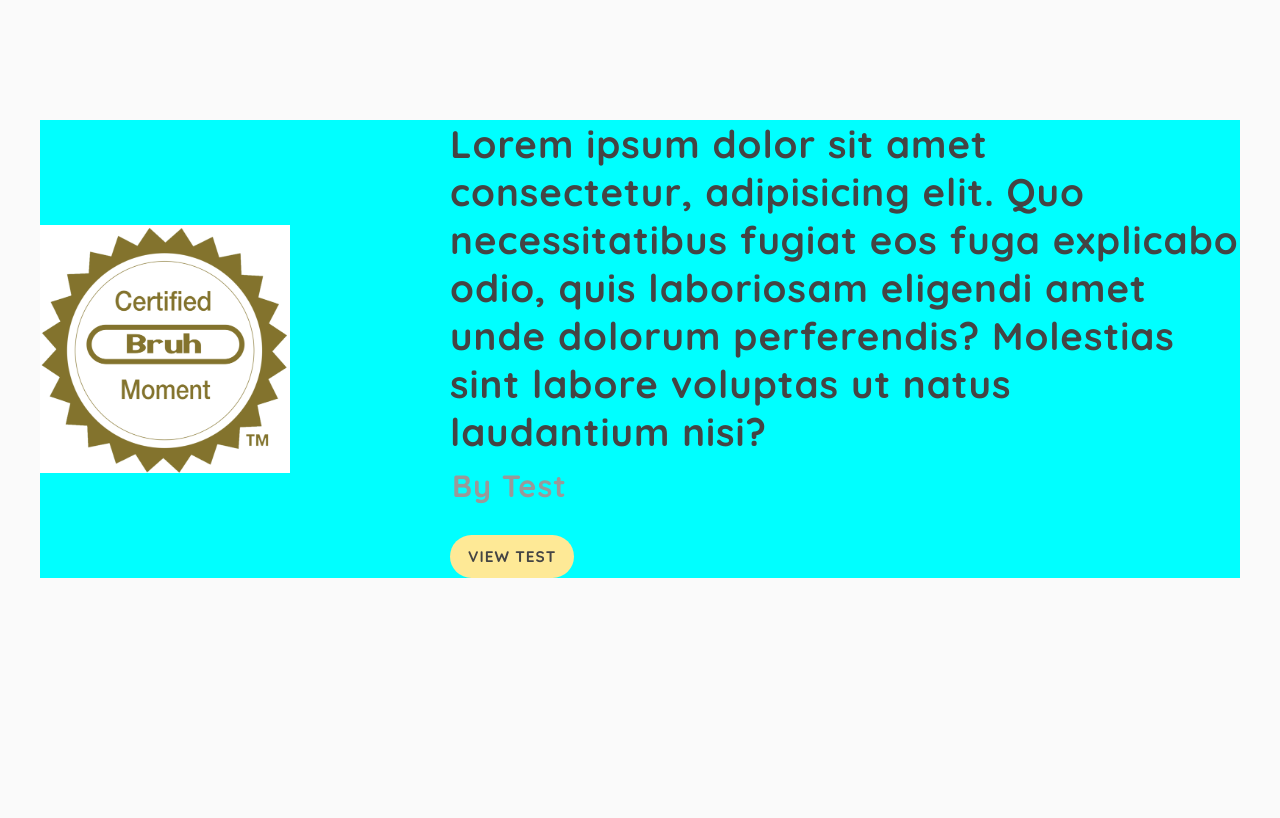
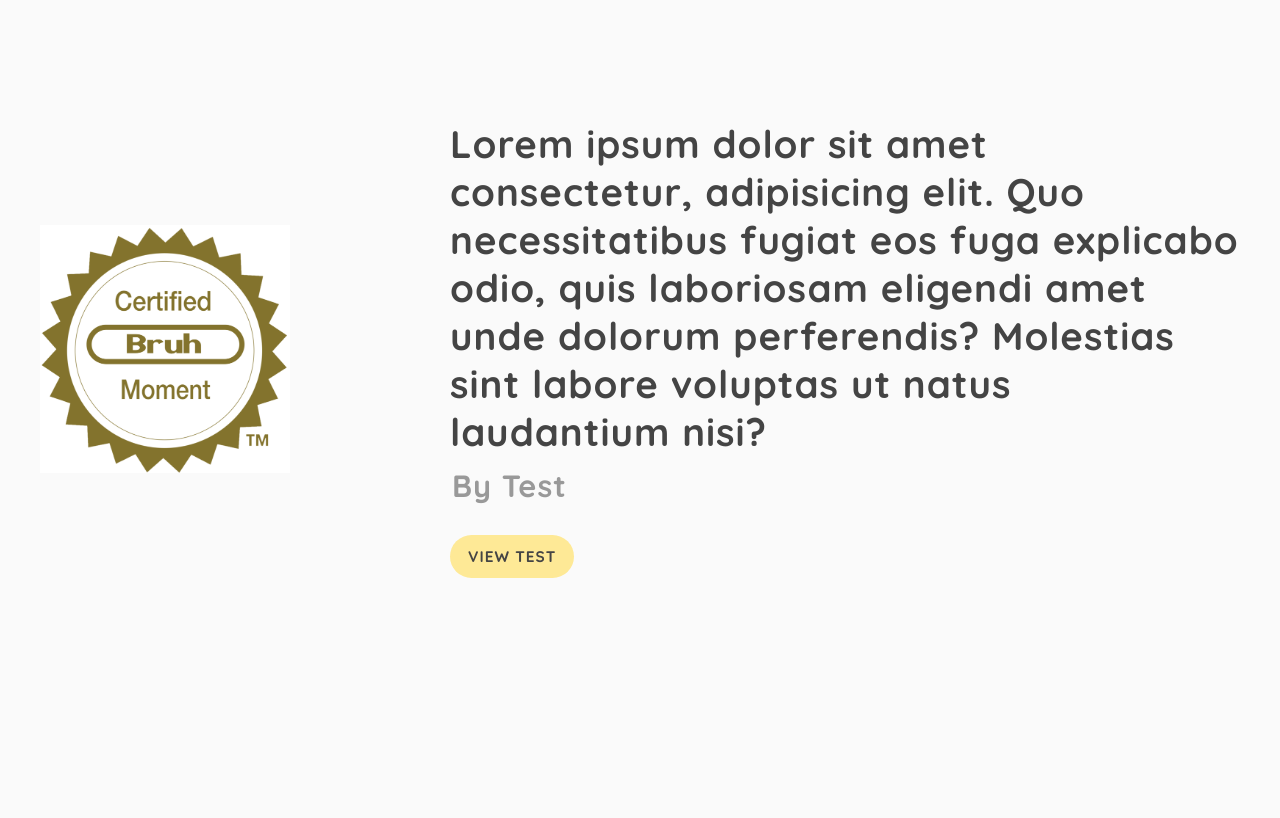
Before and after one commit to villegust/skol-arbete, a Node server app: page / in a window 1280 px wide. Shown: the part 56-874 px from the top of the page. Run offline with Node 20, Linux system fonts and the light colour scheme; some libraries are stand-ins or nearby versions.

Commit message:
tog bort min fina backgrund

```diff
--- a/webbserverprg/slutprolekt/public/style.css
+++ b/webbserverprg/slutprolekt/public/style.css
@@ -89,7 +89,6 @@ button{
 header{
   display: flex;
   align-items: center;
-  background-color: aqua;
 }
 header img{
   width: 250px;
```
